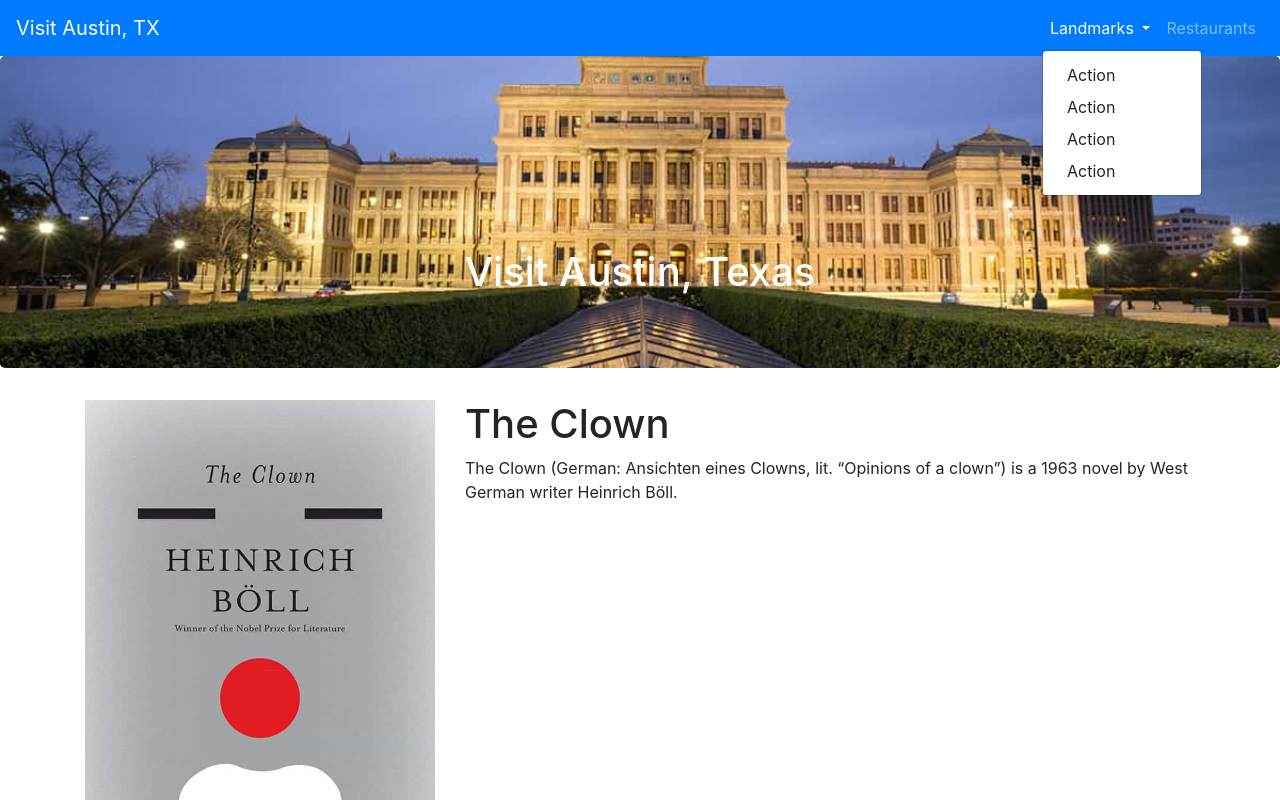
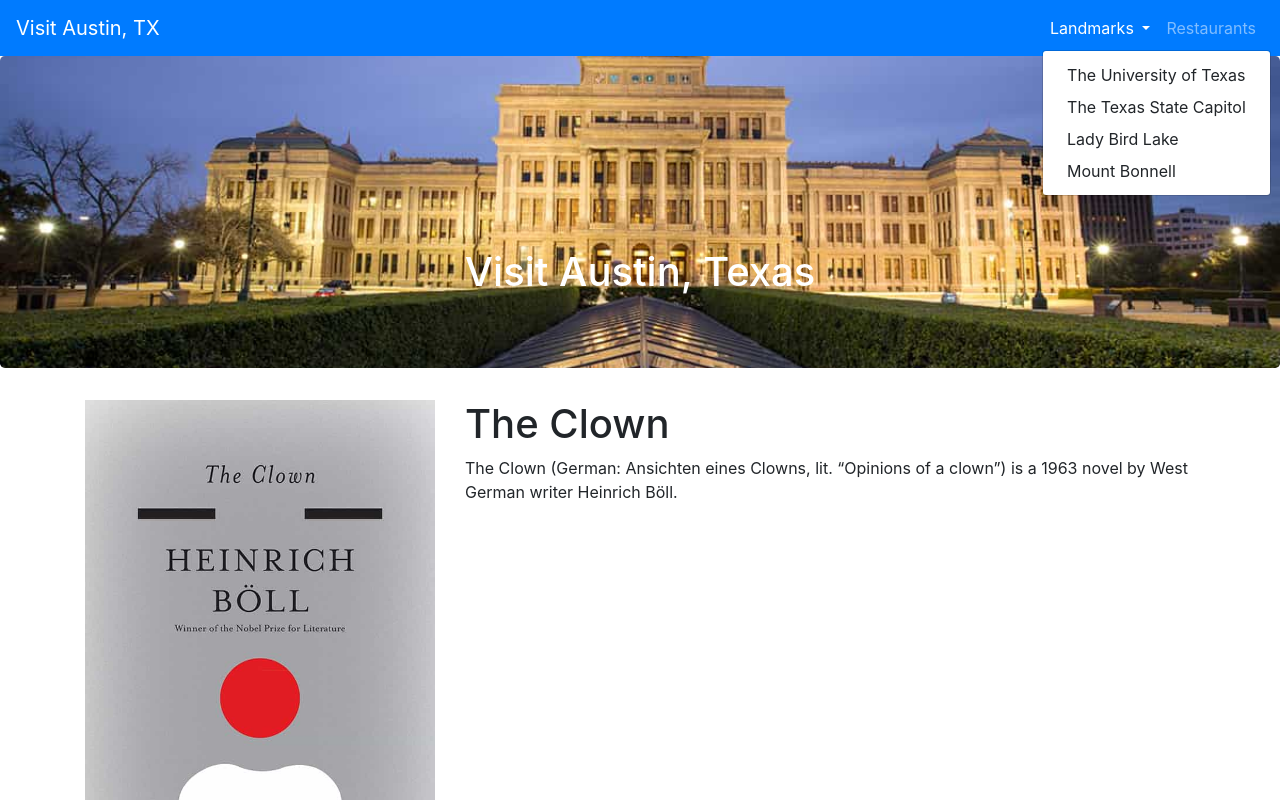
Before and after one commit to mikaylamondragon/mikaylamondragon-final, a website: page docs/books/the-clown.html in a window 1280 px wide. Both pictures are taken after a click on the link "Landmarks". Shown: the top 800 px of the page. Drawn offline with nearby package versions, Linux system fonts and the light colour scheme; files that its build step writes are made by us from their sources.

Commit message:
adding navbar loop

```diff
--- a/docs/books/the-clown.html
+++ b/docs/books/the-clown.html
@@ -23,13 +23,13 @@
         </a>
         <ul class = "dropdown-menu dropdown-menu-dark" aria-labelledby = "navbarDarkDropdownMenuLink">
 
-          <li><a class = "dropdown-item" href = "landmarks/university-of-texas.html">Action</a></li>
+          <li><a class = "dropdown-item" href = "../landmarks/university-of-texas.html">The University of Texas</a></li>
 
-          <li><a class = "dropdown-item" href = "landmarks/texas-state-capitol.html">Action</a></li>
+          <li><a class = "dropdown-item" href = "../landmarks/texas-state-capitol.html">The Texas State Capitol</a></li>
 
-          <li><a class = "dropdown-item" href = "landmarks/lady-bird-lake.html">Action</a></li>
+          <li><a class = "dropdown-item" href = "../landmarks/lady-bird-lake.html">Lady Bird Lake</a></li>
 
-          <li><a class = "dropdown-item" href = "landmarks/mount-bonnell.html">Action</a></li>
+          <li><a class = "dropdown-item" href = "../landmarks/mount-bonnell.html">Mount Bonnell</a></li>
 
         </ul>
       <li class="nav-item">
--- a/src/njk/_includes/nav.njk
+++ b/src/njk/_includes/nav.njk
@@ -10,7 +10,7 @@
         </a>
         <ul class = "dropdown-menu dropdown-menu-dark" aria-labelledby = "navbarDarkDropdownMenuLink">
           {%for landmark in landmarks.landmarks%}
-          <li><a class = "dropdown-item" href = "landmarks/{{landmark.slug}}.html">Action</a></li>
+          <li><a class = "dropdown-item" href = "{{relative_path}}landmarks/{{landmark.slug}}.html">{{landmark.name}}</a></li>
           {% endfor %}
         </ul>
       <li class="nav-item">
```
Also changed, not shown: docs/books/the-hearing-trumpet.html (+4 -4 lines), docs/books/the-shipping-news.html (+4 -4 lines), docs/landmarks/lady-bird-lake.html (+4 -4 lines), docs/landmarks/mount-bonnell.html (+4 -4 lines), docs/landmarks/texas-state-capitol.html (+4 -4 lines), docs/landmarks/university-of-texas.html (+4 -4 lines), docs/index.html, docs/restaurants.html.
